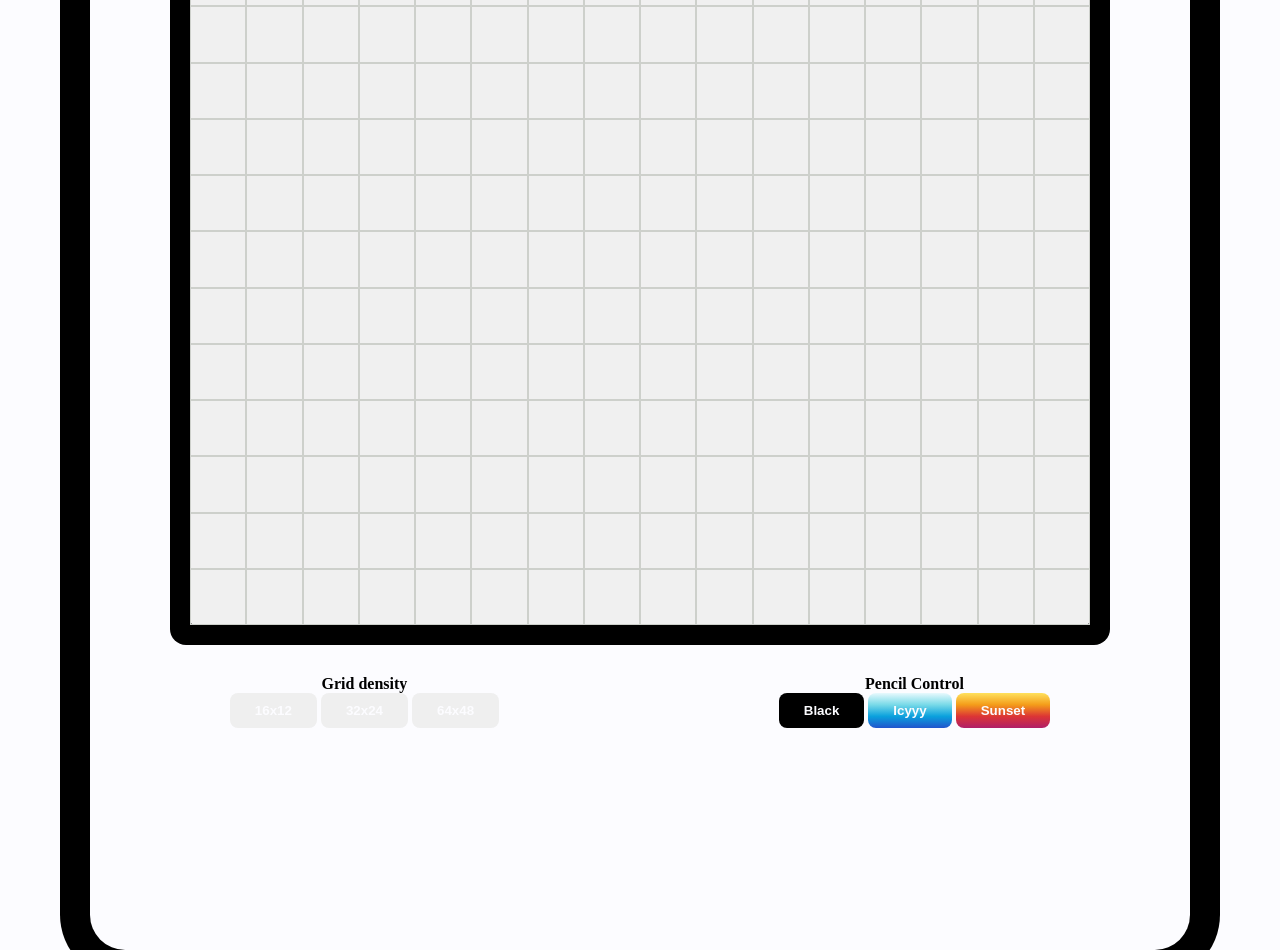
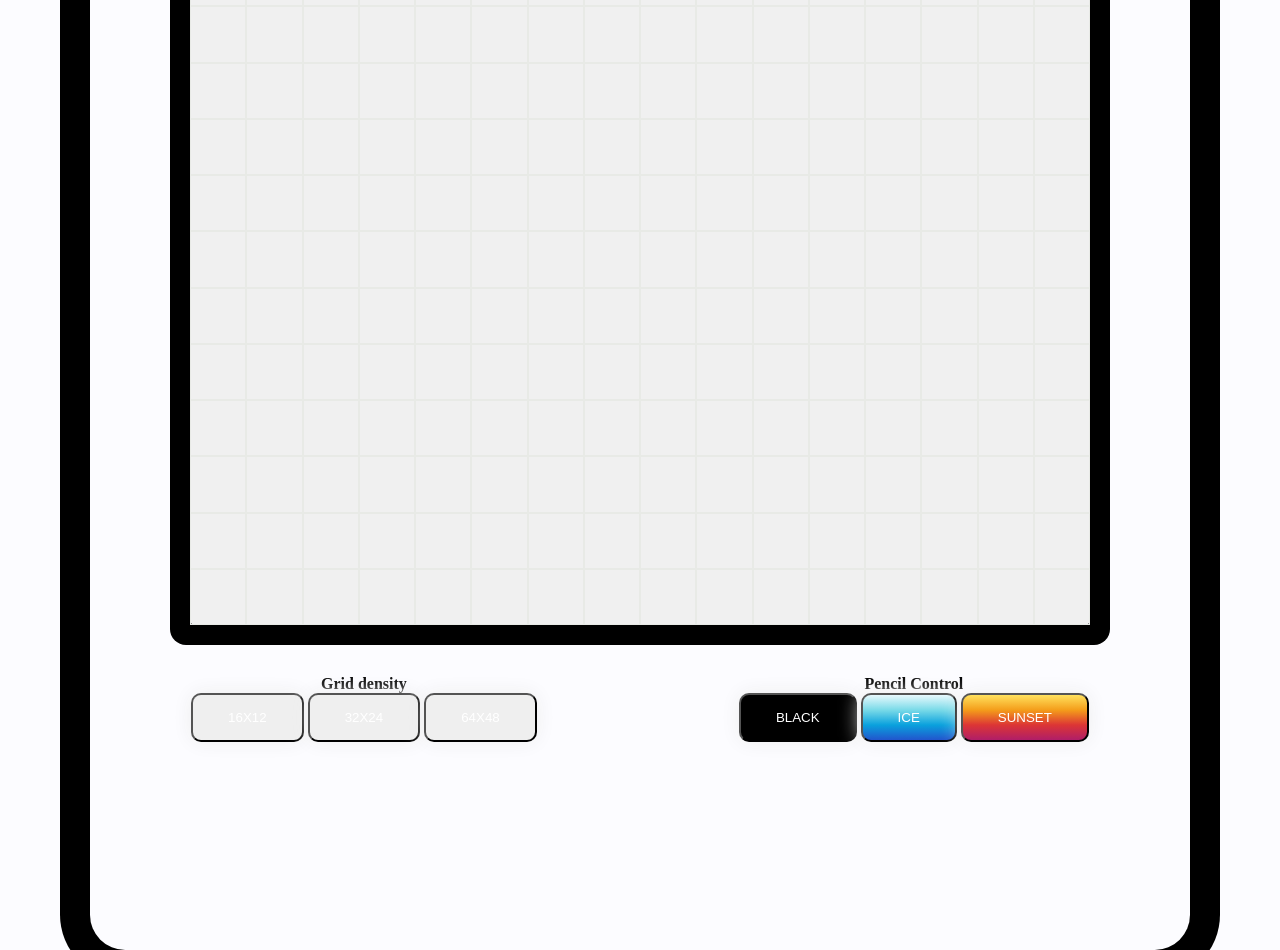
Before and after one commit to marceloquerque/etch-a-sketch, a plain HTML site: page index.html in a window 1280 px wide. Drawn offline with Linux system fonts and the light colour scheme.

Commit message:
Very difficult wow

```diff
--- a/css/style.css
+++ b/css/style.css
@@ -42,7 +42,7 @@ h1 {
 
 .grid {
     /* CDD0CB E8EAE6 */
-    border: 1px solid #CDD0CB;
+    border: 1px solid #E8EAE6;
     width: 56.25px;
     height: 56.25px;
 }
@@ -60,13 +60,33 @@ h1 {
     /* left: 120px; */
 }
 
-button {
-    padding: 10px 25px;
+/* button {
+    color: #FCFCFF;
     border: none;
     border-radius: .5rem;
-    color: #FCFCFF;
+    padding: 10px 25px;
+    margin: 4px 2px;
     font-weight: bold;
-}
+}          */
+
+button {
+   /* background-image: linear-gradient(to right, #F09819 0%, #EDDE5D  51%, #F09819  100%); */
+   padding: 15px 35px;
+   text-transform: uppercase;
+   transition: 0.5s;
+   background-size: 200% auto;
+   color: white;
+   box-shadow: 0 0 20px #eee;
+   border-radius: 10px;
+   cursor: pointer;
+ }
+
+ button:hover {
+   background-position: right center; /* change the direction of the change here */
+   color: #fff;
+   text-decoration: none;
+ }
+
 
 .black {
     background-color: #000;
--- a/index.html
+++ b/index.html
@@ -21,9 +21,9 @@
           </div>
           <div class="pen-control">
             <h4>Pencil Control</h4>
-            <button class="black">Black</button>
-            <button class="ice-blue">Icyyy</button>
-            <button class="sunset">Sunset</button>
+            <button class="btn black">BLACK</button>
+            <button class="btn ice-blue">ICE</button>
+            <button class="btn sunset">SUNSET</button>
           </div>
         </div>
       </div>
--- a/js/index.js
+++ b/js/index.js
@@ -1,6 +1,19 @@
 let numberOfColumns = 16;
 let numberOfRows = 12;
 let gridSize = 56.25;
+
+const colors = {
+    black: "#000",
+    ice: ["#E8F9FD", "#79DAE8", "#0AA1DD", "#2155CD"],
+    sunset: ["#FFE15D", "#F49D1A", "#DC3535", "#B01E68"],
+}
+
+function randColor() {
+    let rand = colors.ice[Math.floor(Math.random() * colors.ice.length)]
+    console.log(rand)
+}
+
+randColor()
 
 function createGrid() {
     let grid = document.createElement("div");
```
